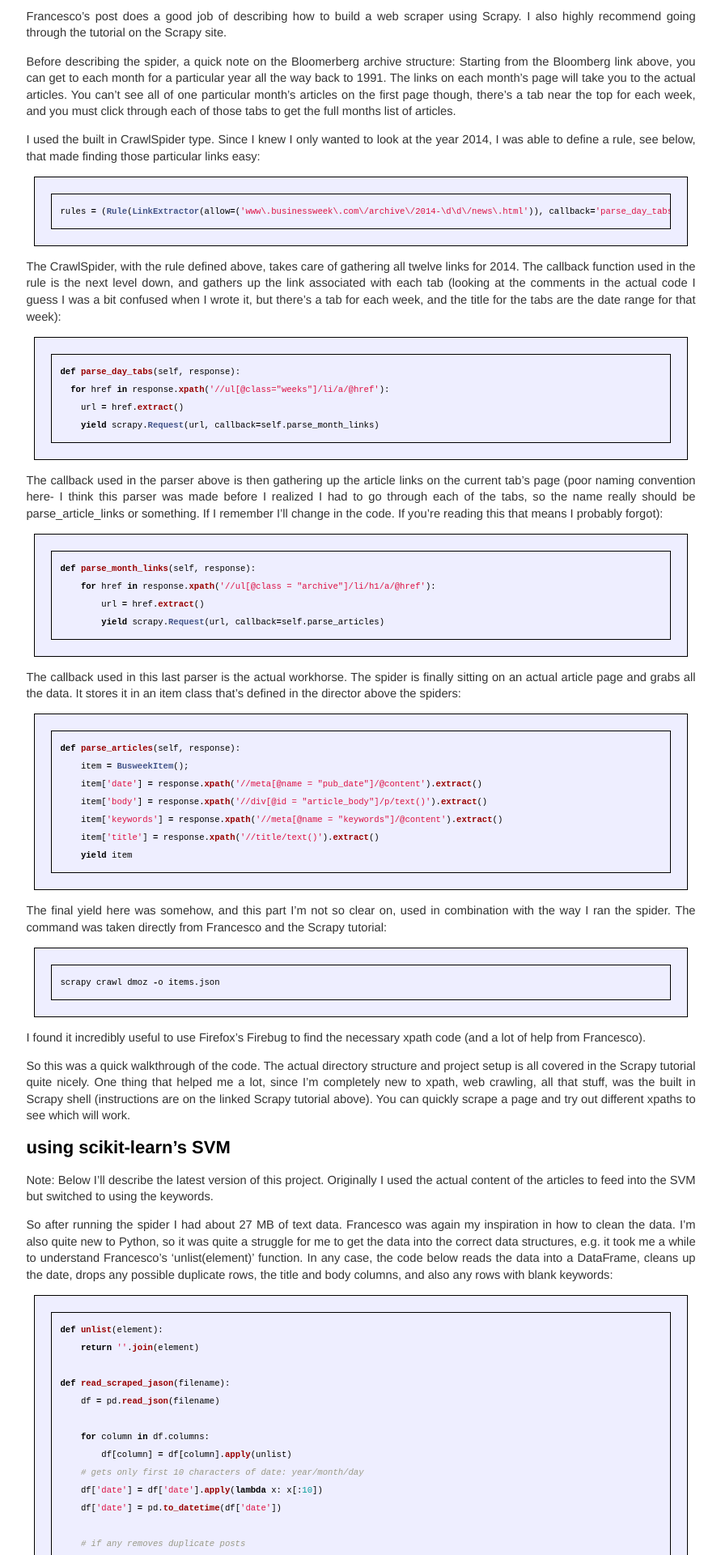
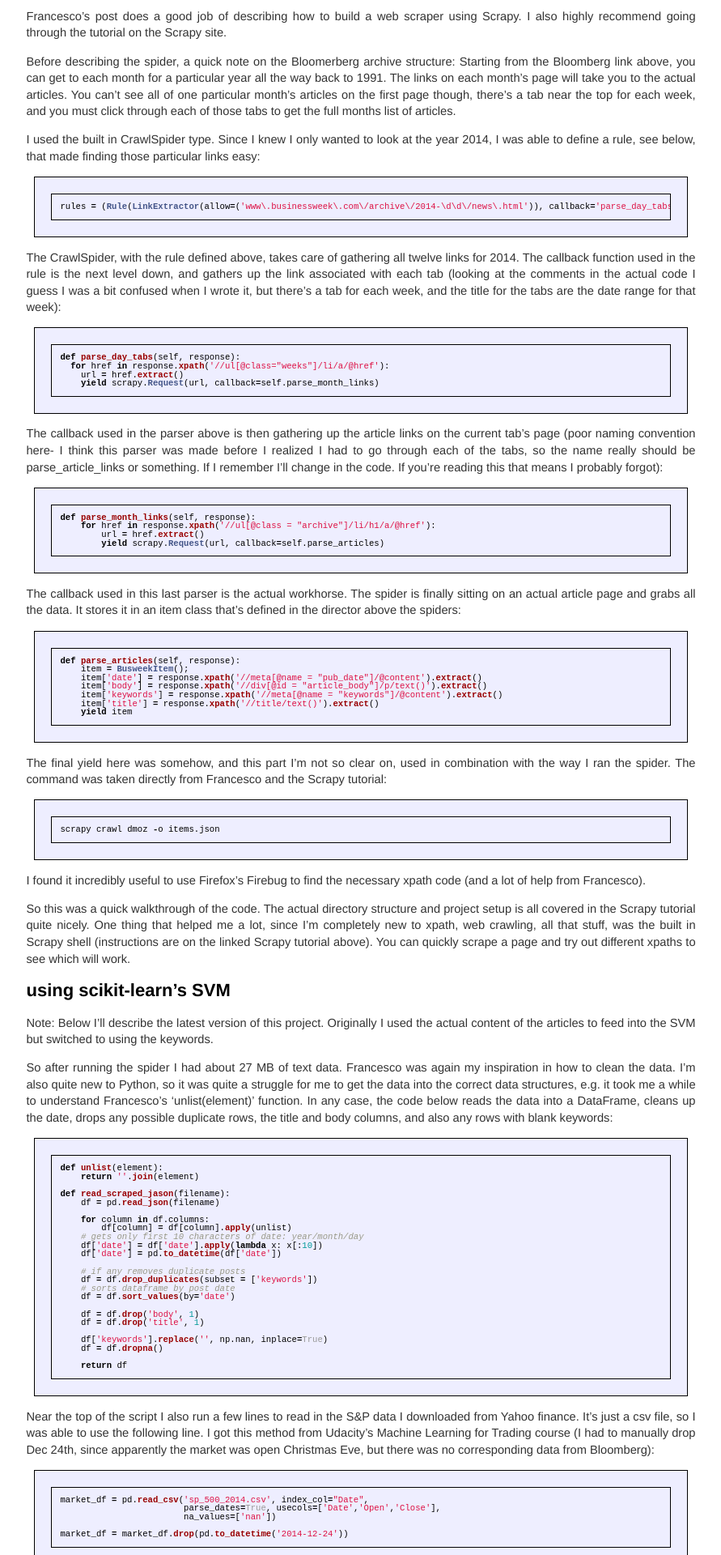
Before and after one commit to bsmitty5000/bsmitty5000.github.io, a Jekyll site: the page built from _posts/2016-02-06-Stock-Market-Predictions-Using-Scrapy-and-SVMs.md, in a window 1280 px wide. Shown: the part 581-2501 px from the top of the page at 81% size, without its empty margins (194-1085 px from the left). Built offline with Jekyll 4.4.1, drawn with Linux system fonts in a browser that asks for light colours; comment, search, counter and statistics services are not loaded.

Commit message:
Update syntax.css

```diff
--- a/css/syntax.css
+++ b/css/syntax.css
@@ -1,5 +1,6 @@
 .highlight  { border: solid 1px black;
 	font-size: 85%;
+	line-height: 100%;
 	margin: 10px;
 	padding:10px;
 	background: #eef;
```
